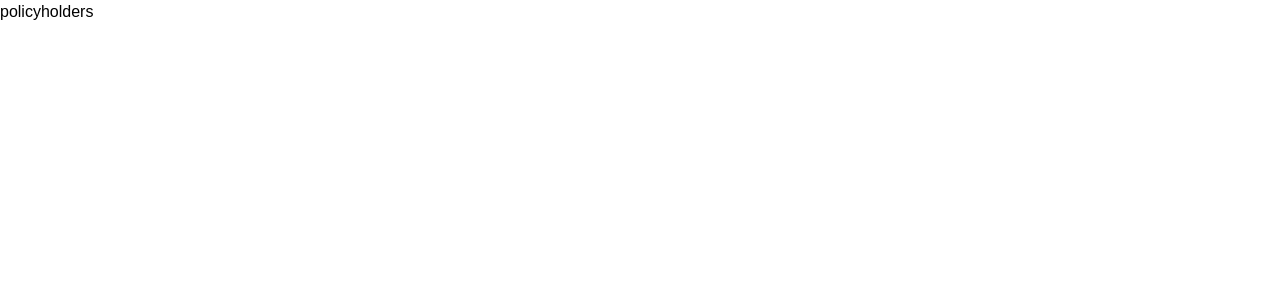
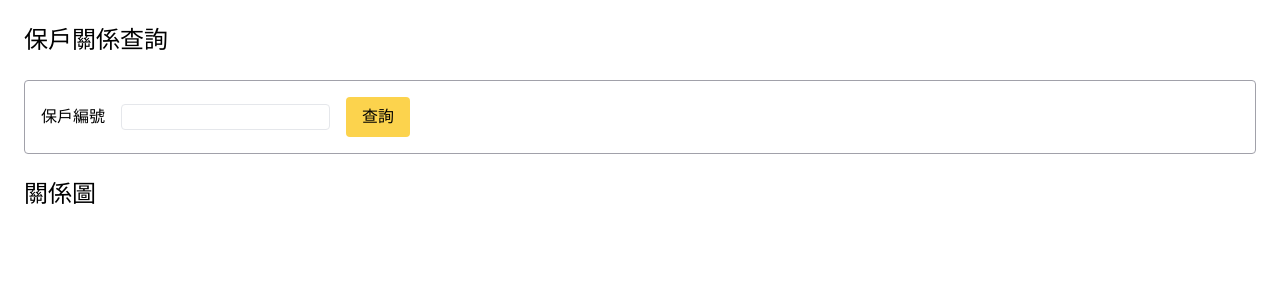
Before and after one commit to xinyu605/policyholder-inquiry-system, a Next.js app: page /policyholders in a window 1280 px wide. Shown: the top 300 px of the page. Built offline with nearby package versions, Linux system fonts and the light colour scheme.

Commit message:
feat: policyholder filter

```diff
--- /dev/null
+++ b/app/policyholders/components/PolicyholderIdFilter.tsx
@@ -0,0 +1,42 @@
+'use client';
+
+import { ChangeEvent, FormEvent, useState, type FC } from 'react';
+
+interface PolicyholderIdFilterProps {
+  onSearch: (keyword: string) => void;
+}
+
+const PolicyholderIdFilter: FC<PolicyholderIdFilterProps> = ({ onSearch }) => {
+  const [keyword, setKeyword] = useState('');
+
+  const handleChangeKeyword = (event: ChangeEvent<HTMLInputElement>) => {
+    setKeyword(event.target.value);
+  };
+
+  const handleSubmit = (event: FormEvent<HTMLFormElement>) => {
+    event.preventDefault();
+    onSearch(keyword);
+  };
+
+  return (
+    <form
+      className="p-4 border border-zinc-400 rounded flex items-center gap-4"
+      onSubmit={handleSubmit}
+    >
+      <span>保戶編號</span>
+      <input
+        className="border rounded"
+        value={keyword}
+        onChange={handleChangeKeyword}
+      />
+      <button
+        className="px-4 py-2 rounded bg-amber-300 hover:bg-amber-500"
+        type="submit"
+      >
+        查詢
+      </button>
+    </form>
+  );
+};
+
+export default PolicyholderIdFilter;
--- a/app/policyholders/page.tsx
+++ b/app/policyholders/page.tsx
@@ -1,8 +1,23 @@
-import { type FC } from 'react';
+'use client';
+
+import { useCallback, useState, type FC } from 'react';
+
+import PolicyholderIdFilter from '@/app/policyholders/components/PolicyholderIdFilter';
 
 const Policyholders: FC = () => {
+  const [, setKeyword] = useState('');
+
+  const handleSearchClient = useCallback((newKeyword: string) => {
+    setKeyword(newKeyword);
+  }, []);
+
   return (
-    <div>policyholders{/* TODO: add policyholder organization modules  */}</div>
+    <div className="flex flex-col gap-4 p-6">
+      <h2 className="pb-2 text-2xl">保戶關係查詢</h2>
+      <PolicyholderIdFilter onSearch={handleSearchClient} />
+      <h2 className="pt-2 text-2xl">關係圖</h2>
+      <div>{/* TODO: add policyholder organization modules  */}</div>
+    </div>
   );
 };
 
```
